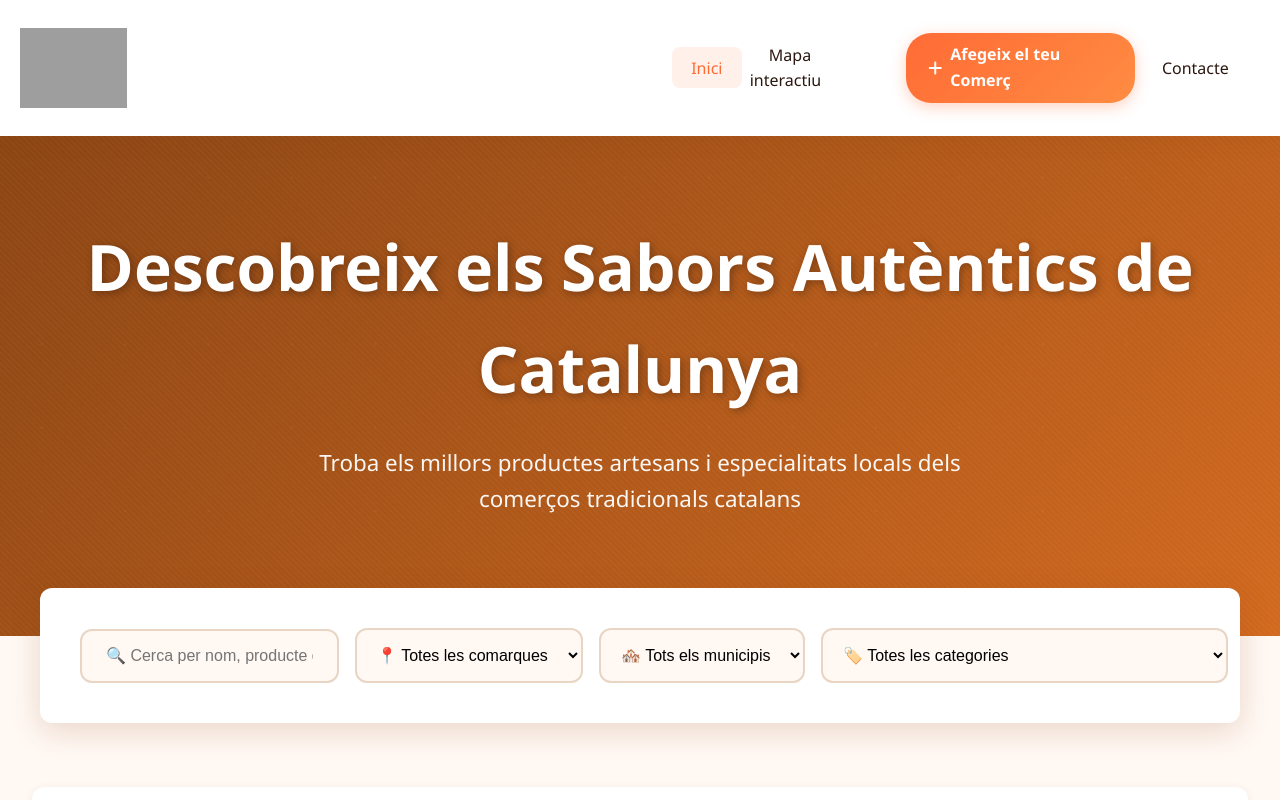
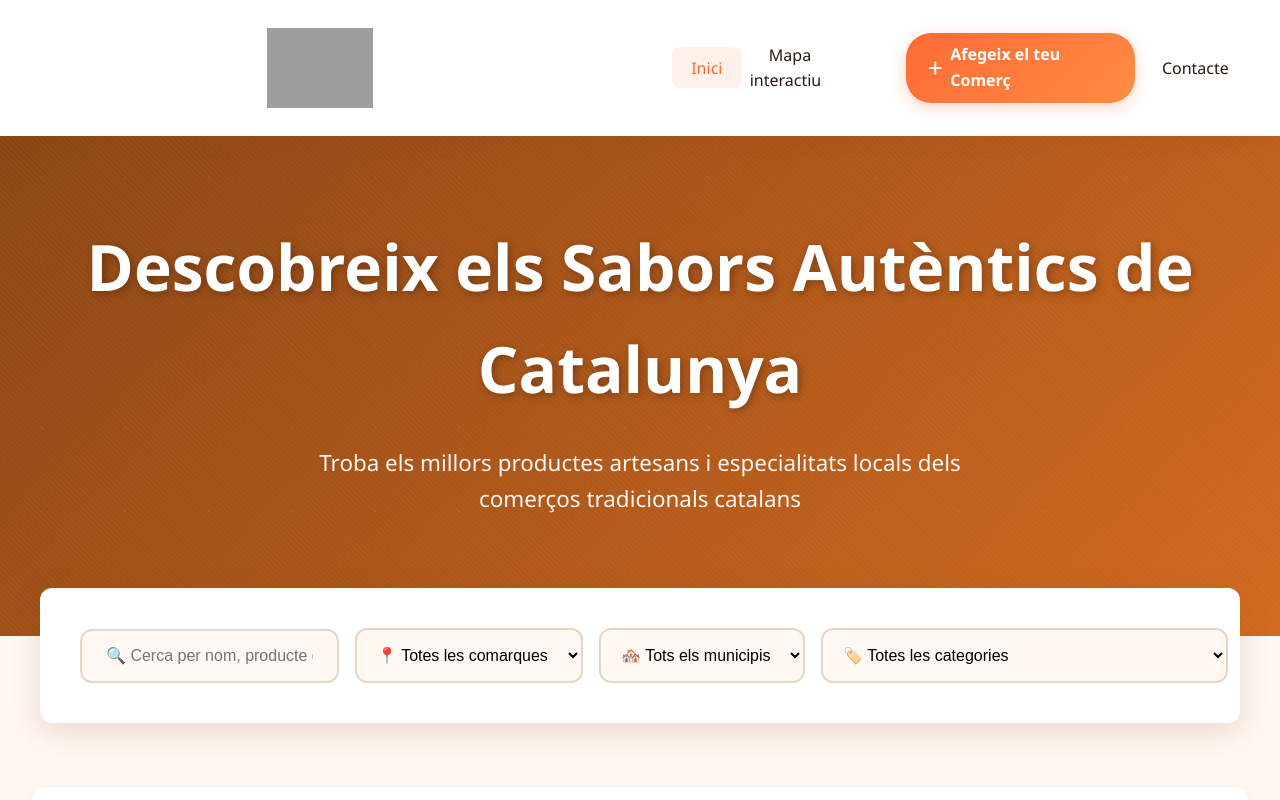
Before and after one commit to DSR95/gustcat-mapa, a plain HTML site: page index.html in a window 1280 px wide. Shown: the top 800 px of the page. Drawn offline with nearby package versions, Linux system fonts and the light colour scheme; no server answers; grey boxes are pictures that could not be loaded.

Commit message:
Update layout.css

```diff
--- a/css/layout.css
+++ b/css/layout.css
@@ -40,7 +40,7 @@ header {
     height: 150%;
     display: flex;
     align-items: center;
-    justify-content: left;
+    justify-content: center;
 }
 
 .logo-icon img {
```
